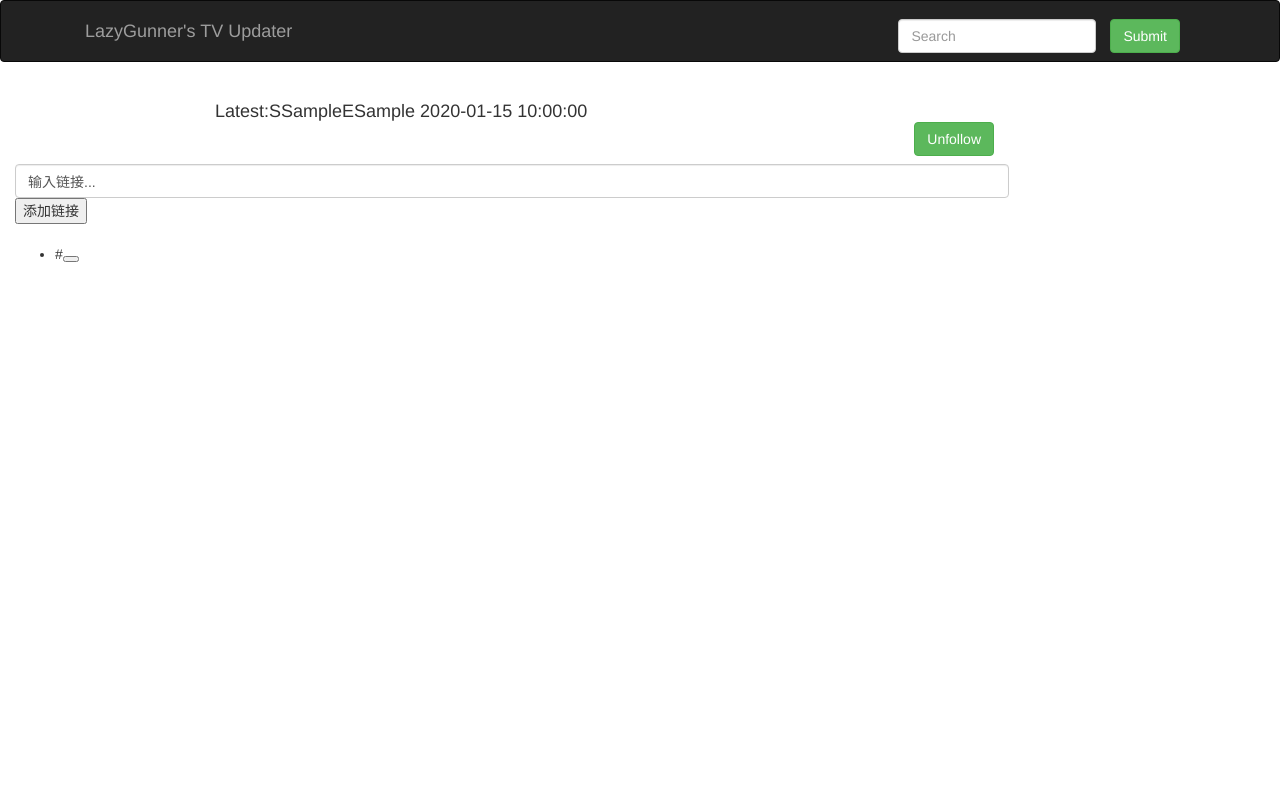
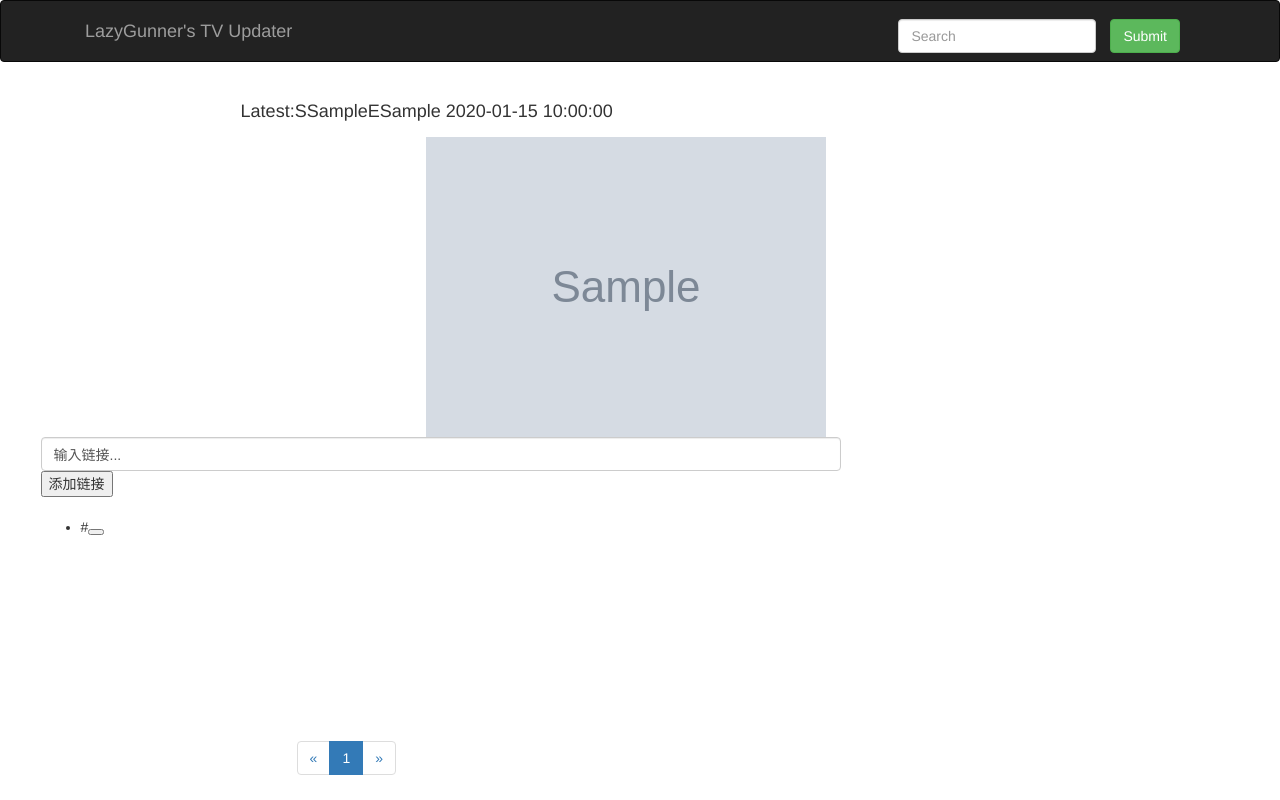
Before and after one commit to lazygunner/autodownloader, a Flask app: template templates/index.html in a window 1280 px wide. Run offline with Flask 2, Linux system fonts and the light colour scheme; the template is opened without the code that fills it: most values are stand-ins (such as "Sample title", 1, 10 or a date in 2020); grey boxes marked "Sample" are stand-in pictures; parts of the project's set-up code (start-up, migrations or seed data) failed here and were passed over; some libraries are stand-ins or nearby versions.

Commit message:
layout and marco and paginate in index

```diff
--- /dev/null
+++ b/templates/_show_list.html
@@ -0,0 +1,19 @@
+{% macro render(shows) -%}
+<div>
+    {% for show in shows.items %}
+    <div style="height:100px">
+        <div style="float:left">
+            <h2><a href="{{url_for('details.details', show_id=show.show_id)}}">{{ show.show_name }}</a></h2>
+            <h4 style="display:inline;margin-left:200px">Latest:S{{show.latest_season}}E{{show.latest_episode}}      {{show.updated_at}}</h4>
+        </div>
+        <div style="float:right;margin-top:15px;margin-right:15px;padding-left:20px">
+            <img src="{{show.poster}}"></img>
+        </div>
+    </div>
+    {% endfor %}
+</div>
+    <div style="position: absolute;bottom: 0;padding-left: 20%;">
+        {% from "render_pagination.html" import render_pagination %}
+        {{ render_pagination(shows, 'shows.list') }}
+    </div>
+{% endmacro %}
--- a/templates/base.html
+++ b/templates/base.html
@@ -33,8 +33,8 @@
              </div>
          </div>
          {%- endblock -%}
-         <div class="container" style="float:left;width:80%">
-            <div class="content" style="padding-top:0px">
+         <div class="container" style="float:left;width:80%;margin-left:2%">
+            <div class="content" style="padding-top:0px;width:800px">
                 {% block page_header %}{% endblock %}
                 {% block content %}{% endblock %}
             </div>
--- a/templates/index.html
+++ b/templates/index.html
@@ -1,23 +1,10 @@
+{% import "_show_list.html" as show_list %}
 {% extends "base.html" %}
 
 {% block content %}
 
     <script language="JavaScript" type="text/javascript" src="{{url_for('static',filename='js/index.js')}}"></script>
-
-    {% for show in shows %}
-        <div>
-        <div style="float:left">
-        <h2><a href="/details/{{show.show_id}}">{{ show.show_name }}</a></h2>
-	    <h4 style="display:inline;margin-left:200px">Latest:S{{show.latest_season}}E{{show.latest_episode}}      {{show.updated_at}}</h4>
-        </div>
-        <div>
-         <form action="/unfollow/{{show.show_id}}/" method="post" class    ="navbar-form navbar-left" style="display:inline;float:right!important;margin-top:40px">
-             <input type="submit" class="btn btn-success" style="float:right;display:inline;margin-left:5px" value="Unfollow">
-        </form>
-        </div>
-
-        </div>
-    {% endfor %}
+        {{ show_list.render(shows) }}
         <div>
             <dl>
                 <dd><input class="form-control" id="add_link" type="text" in="false" value="输入链接...">
```
Also changed, not shown: templates/list.html (+2 -22 lines), views.py (+10 -8 lines).
